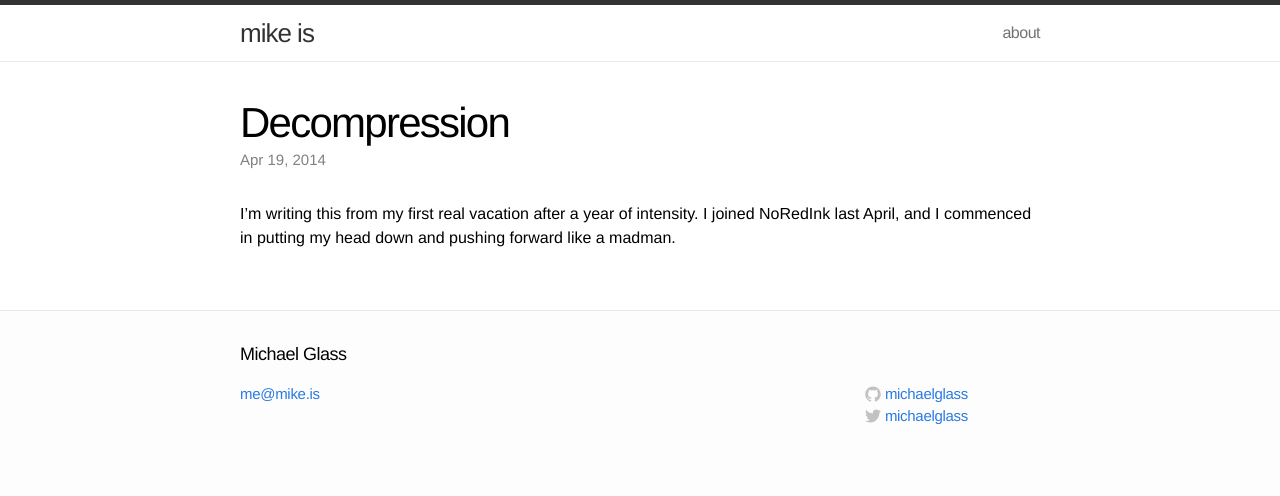
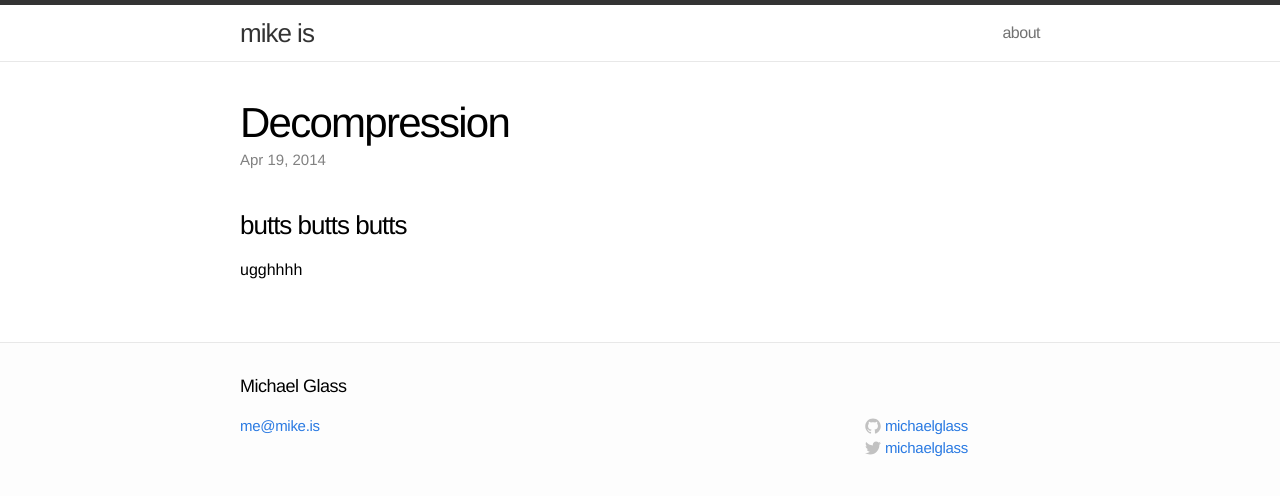
Before and after one commit to michaelglass/michaelglass.github.io, a Jekyll site: the page built from _posts/2014-04-19-decompression.md, in a window 1280 px wide. Shown: the top 496 px of the page. Built offline with Jekyll 4.4.1, drawn with Linux system fonts in a browser that asks for light colours; nearby versions of some CDN libraries; Markdown is read by kramdown in place of the engine named in the settings.

Commit message:
modify first post / work on first post

```diff
--- a/_posts/2014-04-19-decompression.md
+++ b/_posts/2014-04-19-decompression.md
@@ -1,4 +1,7 @@
 ---
 layout: post
 ---
-I'm writing this from my first real vacation after a year of intensity.  I joined NoRedInk last April, and I commenced in putting my head down and pushing forward like a madman.
+
+### butts butts butts
+
+ugghhhh
```
